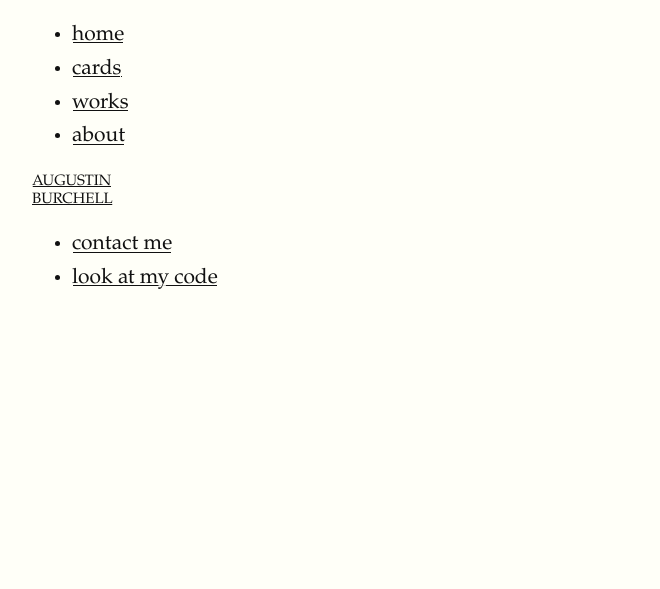
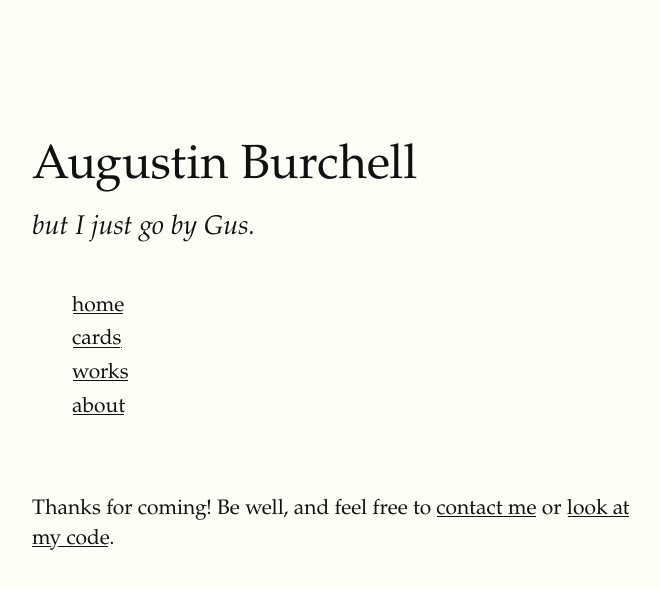
Before and after one commit to aburchell/aburchell.github.io, a Jekyll site: the page built from index.html, in a window 1280 px wide. Shown: the top 589 px of the page, without its empty margins (128-788 px from the left). Built offline with Jekyll 4.4.1, drawn with Linux system fonts in a browser that asks for light colours; some web fonts are replaced.

Commit message:
Updated footer content, removed nav bullets

```diff
--- a/_includes/footer.html
+++ b/_includes/footer.html
@@ -1,8 +1,5 @@
 <footer class="main-footer">
-    <div>
-        <ul>
-            <li><a href="augustin.burchell@gmail.com">contact me</li>
-            <li><a href="https://github.com/aburchell">look at my code</a></li>
-        </ul>
-    </div>
+    <p>
+    Thanks for coming! Be well, and feel free to <a href="augustin.burchell@gmail.com">contact me</a> or <a href="https://github.com/aburchell">look at my code</a>.
+    </p>
 </footer>
--- a/_layouts/home.html
+++ b/_layouts/home.html
@@ -1,4 +1,3 @@
-
 <!DOCTYPE html>
 <html lang="en">
     {% include header.html %}
--- a/css/tufte.css
+++ b/css/tufte.css
@@ -467,3 +467,8 @@ label.margin-toggle:not(.sidenote-number) {
         width: 100%;
     }
 }
+
+/* Custom (aburchell) css */
+.main-nav > ul {
+    list-style-type: none;
+}
--- a/index.html
+++ b/index.html
@@ -1,4 +1,4 @@
 ---
-layout: proto_default
+layout: home
 title: Augustin Burchell
 ---
```
